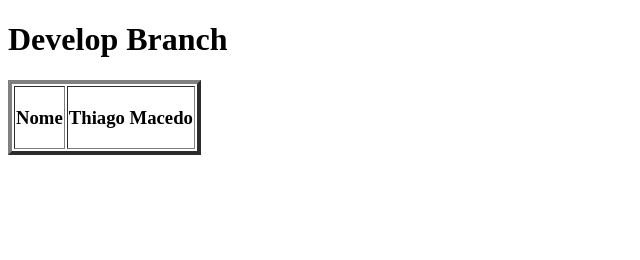
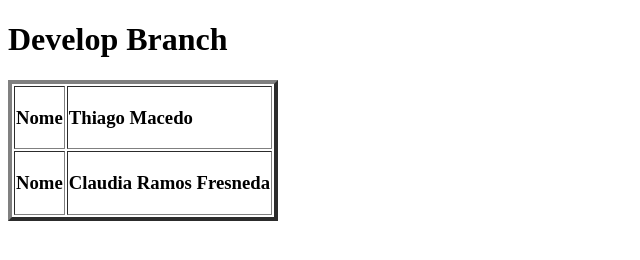
Before and after one commit to ThiagoMacedo20/CI_CD, a plain HTML site: page index.html in a window 1280 px wide. Shown: the whole page, without its empty margins (0-640 px from the left). Drawn offline with Linux system fonts and the light colour scheme.

Commit message:
commit da claudia

```diff
--- a/index.html
+++ b/index.html
@@ -14,5 +14,9 @@
           <td><h3>Nome</h3></td>
           <td><h3>Thiago Macedo</h3></td>
       </tr>
+      <tr>
+        <td><h3>Nome</h3></td>
+        <td><h3>Claudia Ramos Fresneda</h3></td>
+    </tr>
   </body>
 </html>
```
